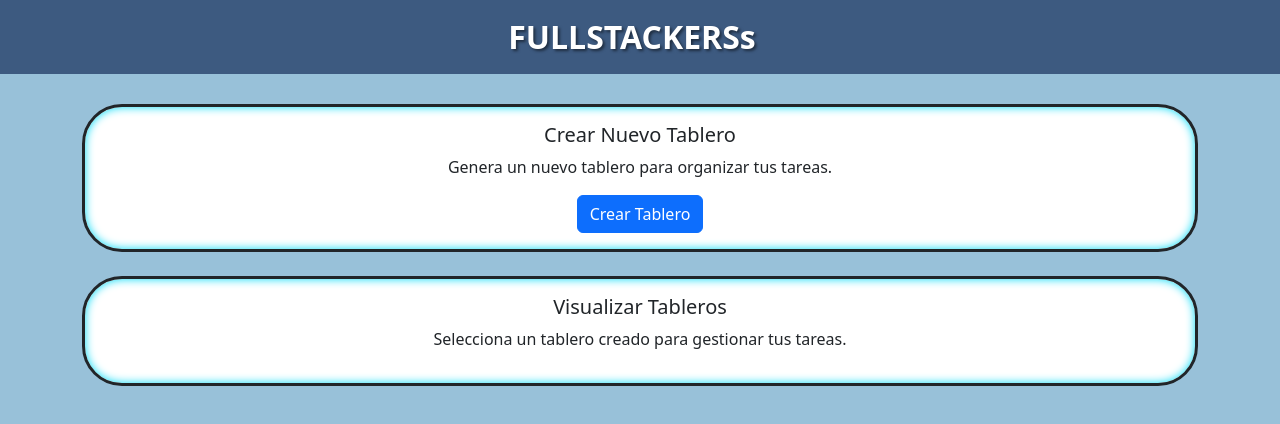
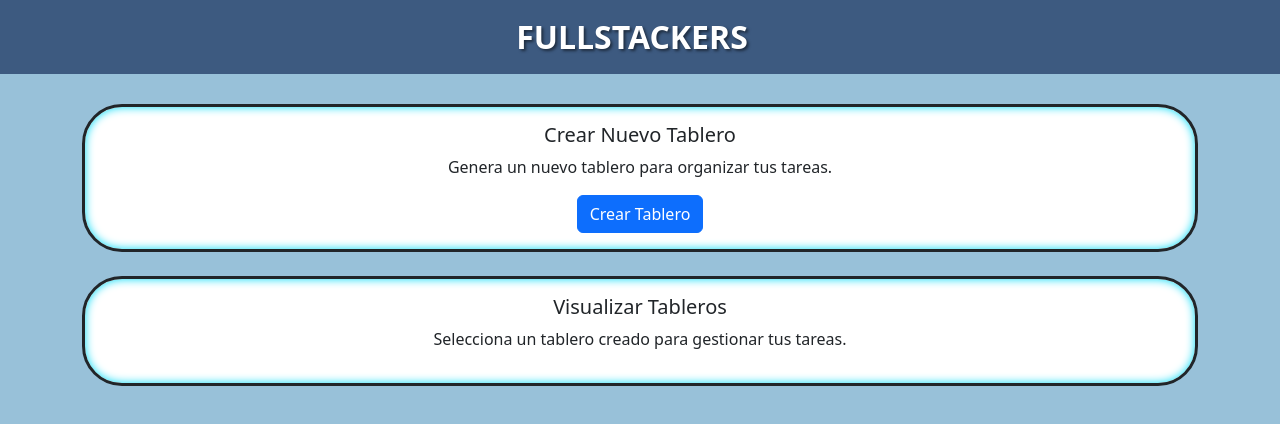
Before and after one commit to Viktoriyo4/Fullstackers-producto3, a website: page public/Html/index.html in a window 1280 px wide. Drawn offline with nearby package versions, Linux system fonts and the light colour scheme; no server answers; a web font is replaced by a local one.

Commit message:
Fullstackers

```diff
--- a/public/Html/index.html
+++ b/public/Html/index.html
@@ -12,7 +12,7 @@
     <!-- Navbar -->
     <nav class="navbar color">
         <div class="container-fluid d-flex justify-content-center">
-            <a class="navbar-brand" href="/Html/index.html">FULLSTACKERSs</a>
+            <a class="navbar-brand" href="/Html/index.html">FULLSTACKERS</a>
         </div>
     </nav>
 
```
